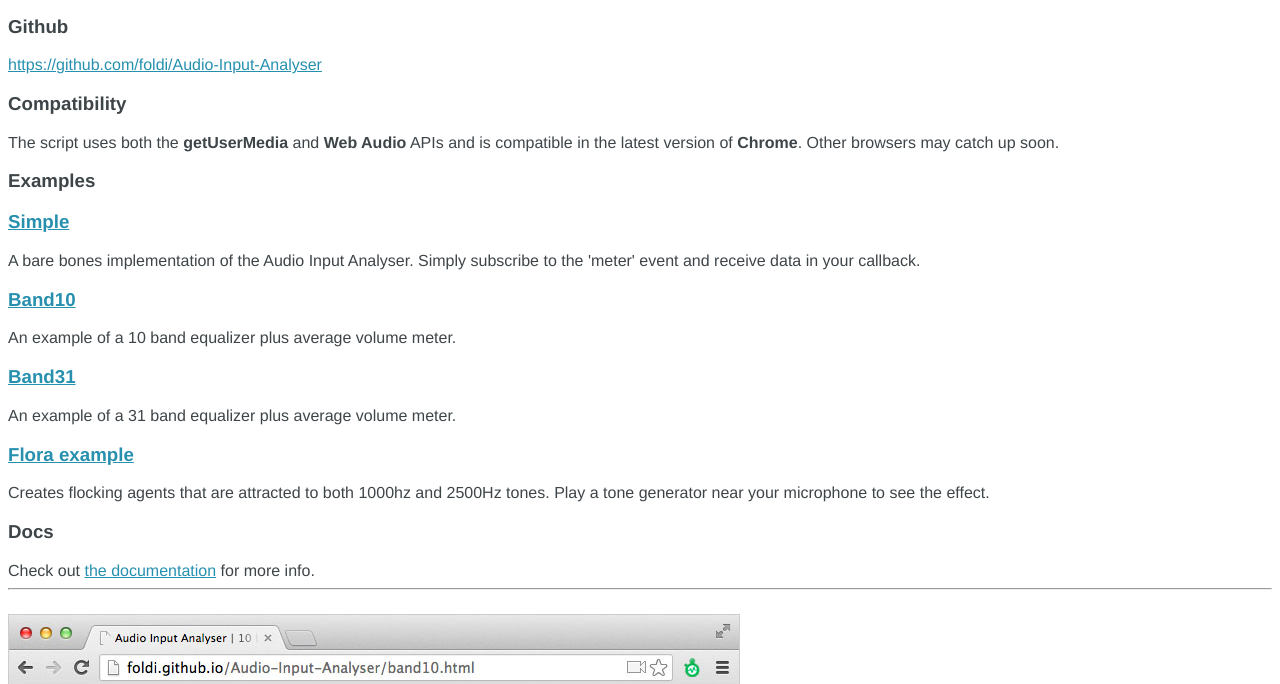
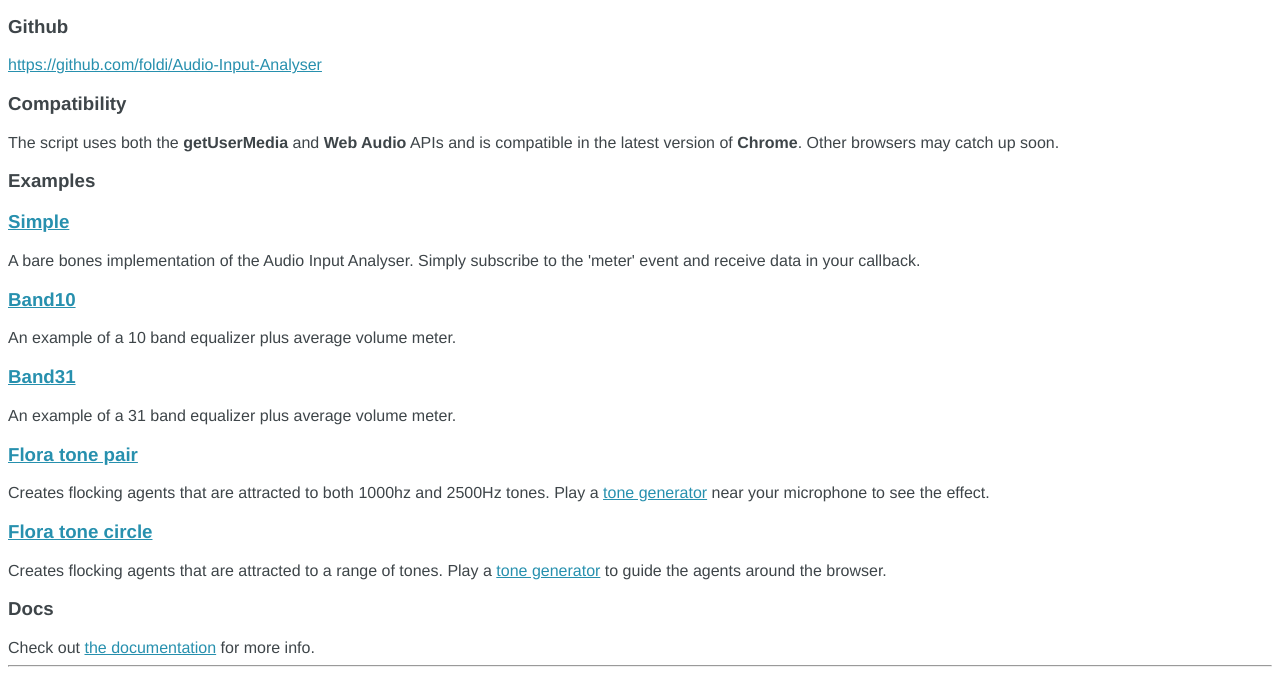
Before and after one commit to vinceallenvince/Audio-Input-Analyser, a plain HTML site: page index.html in a window 1280 px wide. Shown: the part 101-785 px from the top of the page. Drawn offline with Linux system fonts and the light colour scheme.

Commit message:
Adds links to flora examples off the index.

```diff
--- a/index.html
+++ b/index.html
@@ -37,8 +37,11 @@
     <h3><a href='web-audio-band31.html'>Band31</a></h3>
     <p>An example of a 31 band equalizer plus average volume meter.</p>
 
-    <h3><a href='web-audio-flora.html'>Flora example</a></h3>
-    <p>Creates flocking agents that are attracted to both 1000hz and 2500Hz tones. Play a tone generator near your microphone to see the effect.</p>
+    <h3><a href='web-audio-flora-tone.html'>Flora tone pair</a></h3>
+    <p>Creates flocking agents that are attracted to both 1000hz and 2500Hz tones. Play a <a href='https://itunes.apple.com/us/app/tone-generator-pro/id396062821?mt=8'>tone generator</a> near your microphone to see the effect.</p>
+
+    <h3><a href='web-audio-flora-lightning.html'>Flora tone circle</a></h3>
+    <p>Creates flocking agents that are attracted to a range of tones. Play a <a href='https://itunes.apple.com/us/app/tone-generator-pro/id396062821?mt=8'>tone generator</a> to guide the agents around the browser.</p>
 
     <h3>Docs</h3>
     Check out <a href='doc/index.html'>the documentation</a> for more info.
```
